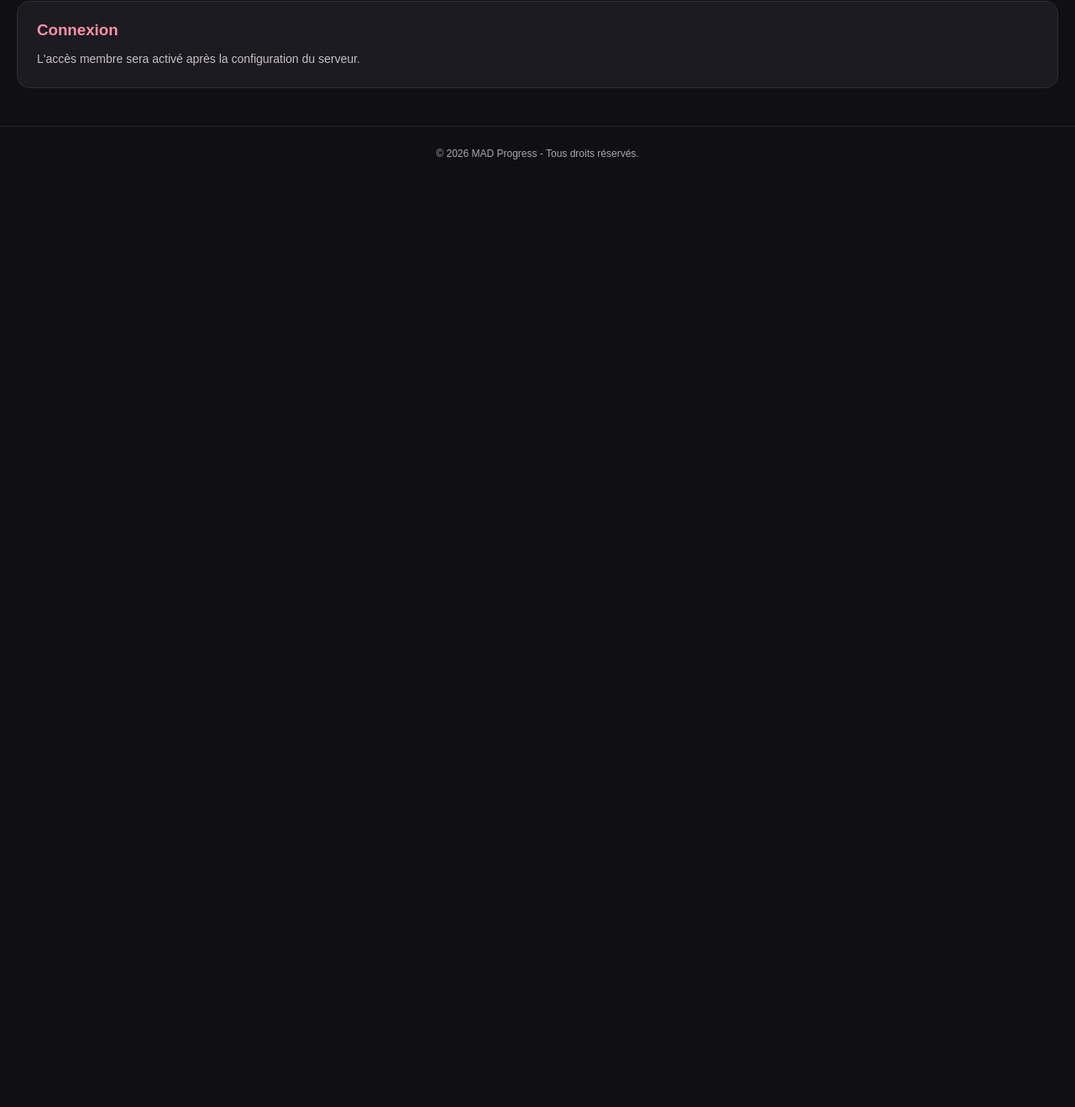
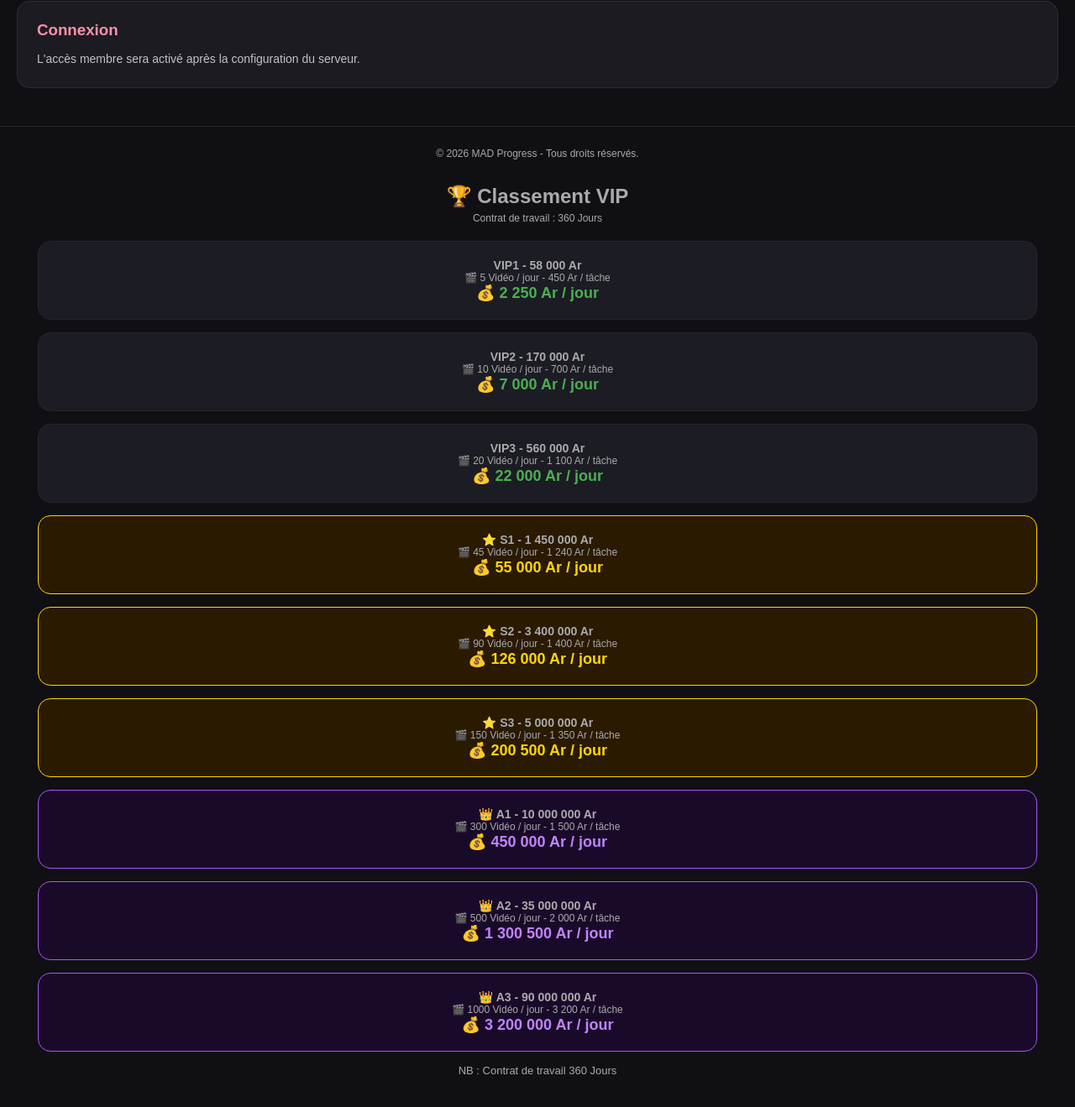
Before and after one commit to ronal889/Mada-progress, a plain HTML site: page index.html in a window 1280 px wide. Shown: the part 1254-2573 px from the top of the page at 84% size. Before the commit the page ends 1469 px from the top, so only its background shows below. Drawn offline with Linux system fonts and the light colour scheme.

Commit message:
Update index.html

```diff
--- a/index.html
+++ b/index.html
@@ -201,7 +201,70 @@ footer {
 
 <footer>
   © 2026 MAD Progress - Tous droits réservés.
-</footer>
 
 </body>
 </html>
+<!-- CLASSEMENT VIP -->
+<section class="section" id="vip">
+  <h2 style="text-align:center; font-size:24px; margin-bottom:5px;">🏆 Classement VIP</h2>
+  <p style="text-align:center; color:#aaa; margin-bottom:20px;">Contrat de travail : 360 Jours</p>
+
+  <div style="display:flex; flex-direction:column; gap:15px;">
+
+    <div style="background:#1c1c24; border:1px solid #29252a; border-radius:15px; padding:20px;">
+      <h3>VIP1 - 58 000 Ar</h3>
+      <p style="color:#aaa;">🎬 5 Vidéo / jour - 450 Ar / tâche</p>
+      <p style="color:#4CAF50; font-weight:bold; font-size:18px;">💰 2 250 Ar / jour</p>
+    </div>
+
+    <div style="background:#1c1c24; border:1px solid #29252a; border-radius:15px; padding:20px;">
+      <h3>VIP2 - 170 000 Ar</h3>
+      <p style="color:#aaa;">🎬 10 Vidéo / jour - 700 Ar / tâche</p>
+      <p style="color:#4CAF50; font-weight:bold; font-size:18px;">💰 7 000 Ar / jour</p>
+    </div>
+
+    <div style="background:#1c1c24; border:1px solid #29252a; border-radius:15px; padding:20px;">
+      <h3>VIP3 - 560 000 Ar</h3>
+      <p style="color:#aaa;">🎬 20 Vidéo / jour - 1 100 Ar / tâche</p>
+      <p style="color:#4CAF50; font-weight:bold; font-size:18px;">💰 22 000 Ar / jour</p>
+    </div>
+
+    <div style="background:#2a1a00; border:1px solid #FFD700; border-radius:15px; padding:20px;">
+      <h3>⭐ S1 - 1 450 000 Ar</h3>
+      <p style="color:#aaa;">🎬 45 Vidéo / jour - 1 240 Ar / tâche</p>
+      <p style="color:#FFD700; font-weight:bold; font-size:18px;">💰 55 000 Ar / jour</p>
+    </div>
+
+    <div style="background:#2a1a00; border:1px solid #FFD700; border-radius:15px; padding:20px;">
+      <h3>⭐ S2 - 3 400 000 Ar</h3>
+      <p style="color:#aaa;">🎬 90 Vidéo / jour - 1 400 Ar / tâche</p>
+      <p style="color:#FFD700; font-weight:bold; font-size:18px;">💰 126 000 Ar / jour</p>
+    </div>
+
+    <div style="background:#2a1a00; border:1px solid #FFD700; border-radius:15px; padding:20px;">
+      <h3>⭐ S3 - 5 000 000 Ar</h3>
+      <p style="color:#aaa;">🎬 150 Vidéo / jour - 1 350 Ar / tâche</p>
+      <p style="color:#FFD700; font-weight:bold; font-size:18px;">💰 200 500 Ar / jour</p>
+    </div>
+
+    <div style="background:#1a0a2a; border:1px solid #a855f7; border-radius:15px; padding:20px;">
+      <h3>👑 A1 - 10 000 000 Ar</h3>
+      <p style="color:#aaa;">🎬 300 Vidéo / jour - 1 500 Ar / tâche</p>
+      <p style="color:#c084fc; font-weight:bold; font-size:18px;">💰 450 000 Ar / jour</p>
+    </div>
+
+    <div style="background:#1a0a2a; border:1px solid #a855f7; border-radius:15px; padding:20px;">
+      <h3>👑 A2 - 35 000 000 Ar</h3>
+      <p style="color:#aaa;">🎬 500 Vidéo / jour - 2 000 Ar / tâche</p>
+      <p style="color:#c084fc; font-weight:bold; font-size:18px;">💰 1 300 500 Ar / jour</p>
+    </div>
+
+    <div style="background:#1a0a2a; border:1px solid #a855f7; border-radius:15px; padding:20px;">
+      <h3>👑 A3 - 90 000 000 Ar</h3>
+      <p style="color:#aaa;">🎬 1000 Vidéo / jour - 3 200 Ar / tâche</p>
+      <p style="color:#c084fc; font-weight:bold; font-size:18px;">💰 3 200 000 Ar / jour</p>
+    </div>
+
+  </div>
+  <p style="text-align:center; color:#aaa; margin-top:15px; font-size:13px;">NB : Contrat de travail 360 Jours</p>
+</section>
```
